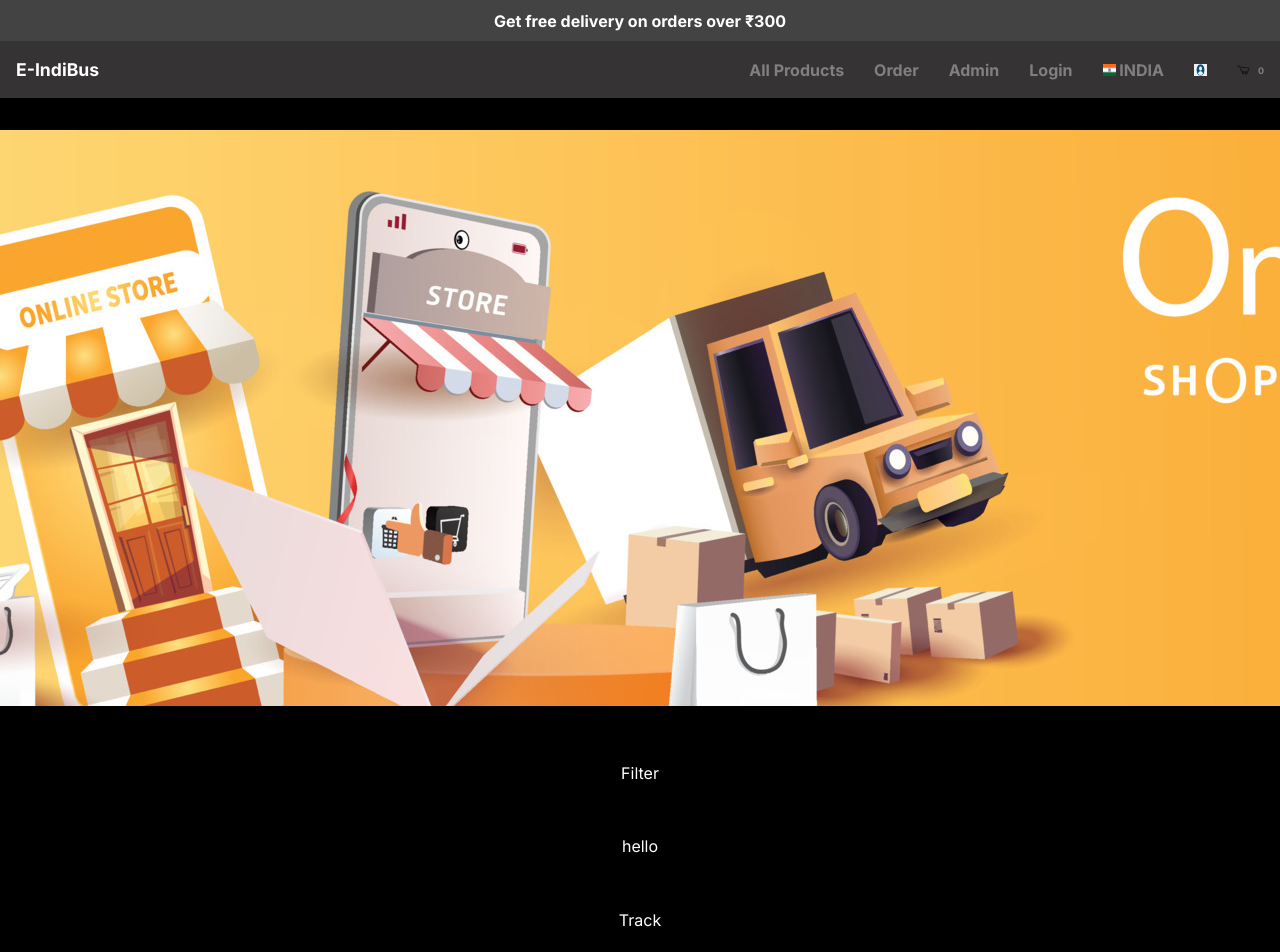
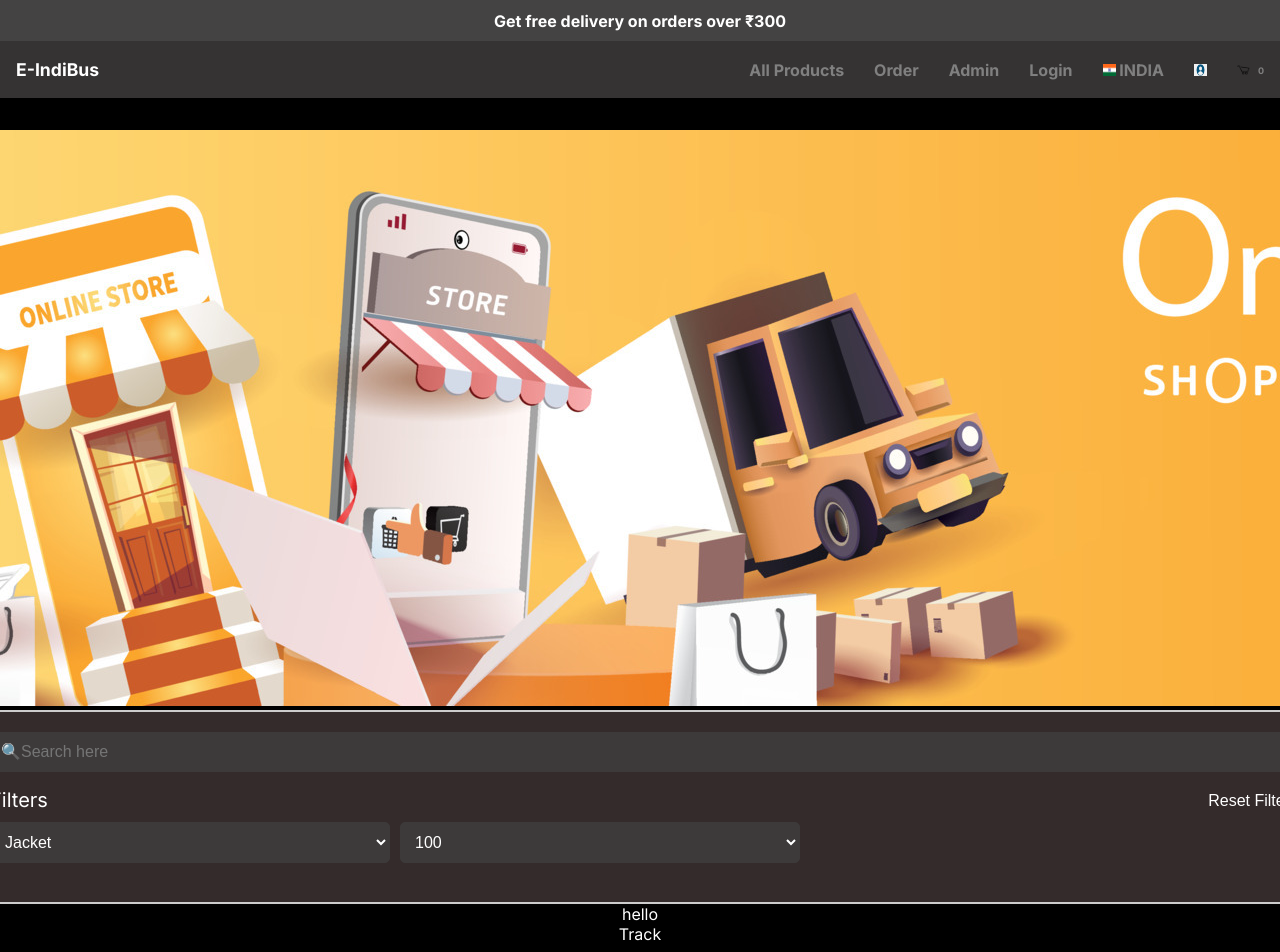
Before and after one commit to khushi-chaudhary29/IndiKart, a Next.js app: page / in a window 1280 px wide. Shown: the top 952 px of the page. Built offline with nearby package versions, Linux system fonts and the light colour scheme.

Commit message:
filter by khushi

```diff
--- a/src/app/page.module.css
+++ b/src/app/page.module.css
@@ -7,7 +7,8 @@
   min-height: 100vh;
 }
 
-/* .description {
+/*
+ .description {
   display: inherit;
   justify-content: inherit;
   align-items: inherit;
@@ -228,3 +229,98 @@
   }
 }
  */
+/*  body {
+  font-family: Arial, sans-serif;
+  background-color: rgb(173, 161, 161);
+  margin: 0;
+  padding: 0;
+  display: flex;
+  align-items: center;
+  justify-content: center;
+  height: 100vh;
+} */
+
+.search_container {
+  position: relative;
+}
+
+.search_bar {
+  width: 1320px;
+  padding: 10px;
+  border: 1px solid rgb(61, 58, 58);
+  border-radius: 5px;
+  outline: none;
+  font-size: 16px;
+  background-color: rgb(61, 58, 58);
+}
+
+/* input {
+  background-color: rgb(61, 58, 58);
+} */
+
+.search_box {
+  width: 1300px;
+  padding: 20px 70px;
+  border: 2px solid #ccc;
+  border-radius: 10px;
+  background-color: rgb(52, 43, 43);
+  box-shadow: 0 2px 4px rgba(28, 27, 27, 0.1);
+  height: 150px;
+  justify-content: space-between;
+  overflow: hidden;
+}
+
+.filter {
+  display: inline-block;
+}
+
+.search_filter {
+  color: white;
+  position: absolute;
+  margin-top: 0px;
+  display: flex;
+  gap: 10px;
+  font-size: 20px;
+
+}
+
+
+
+.Reset_filter {
+  float: right;
+  padding: 20px 0px;
+  font-size: 16px;
+  cursor: pointer;
+  background-color: rgb(52, 43, 43);
+  color: #fff;
+  border: none;
+}
+
+.search_select {
+  background-color: rgb(61, 58, 58);
+  width: 400px;
+  border-radius: 5px;
+  outline: none;
+  font-size: 16px;
+  border: 1px solid rgb(61, 58, 58);
+  padding: 10px;
+  color: white;
+}
+
+.search_number {
+  background-color: rgb(61, 58, 58);
+  width: 400px;
+  border-radius: 5px;
+  outline: none;
+  font-size: 16px;
+  border: 1px solid rgb(61, 58, 58);
+  padding: 10px;
+  color: white;
+}
+
+.search_dropdown {
+  position: absolute;
+  margin-top: 30px;
+  display: flex;
+  gap: 10px;
+}
--- a/src/components/Filter.js
+++ b/src/components/Filter.js
@@ -4,7 +4,37 @@ import styles from '../app/page.module.css'
 const Filter = () => {
 
   return (
-    <main className='main'>Filter</main>
+    <main className='main'>
+      <div className={styles.search_box}>
+        <div className={styles.search_container}>
+          <input type="text" className={styles.search_bar} placeholder="&#128269;Search here" />
+        </div>
+        <div className={styles.filter}>
+          <h7 className={styles.search_filter}>Filters</h7>
+        </div>
+        <button className={styles.Reset_filter}>Reset Filter</button>
+        <div className={styles.search_dropdown}>
+          <select className={styles.search_select}>
+                <option value="Jacket">Jacket</option>
+        <option value="Shirt">Shirt</option>
+        <option value="Skirt">Skirt</option>
+        <option value="Jeans">Jeans</option>
+        <option value="Track-Suit">Track-Suit</option>
+        <option value="Lowers">Lowers</option>
+        <option value="Upper">Upper</option>
+      </select>
+      <select className={styles.search_number}>
+        <option value="100">100</option>
+        <option value="200">200</option>
+        <option value="300">300</option>
+        <option value="400">400</option>
+        <option value="500">500</option>
+        <option value="600">600</option>
+        <option value="700">700</option>
+      </select>
+    </div>
+    </div >
+    </main >
   )
 }
 
```
